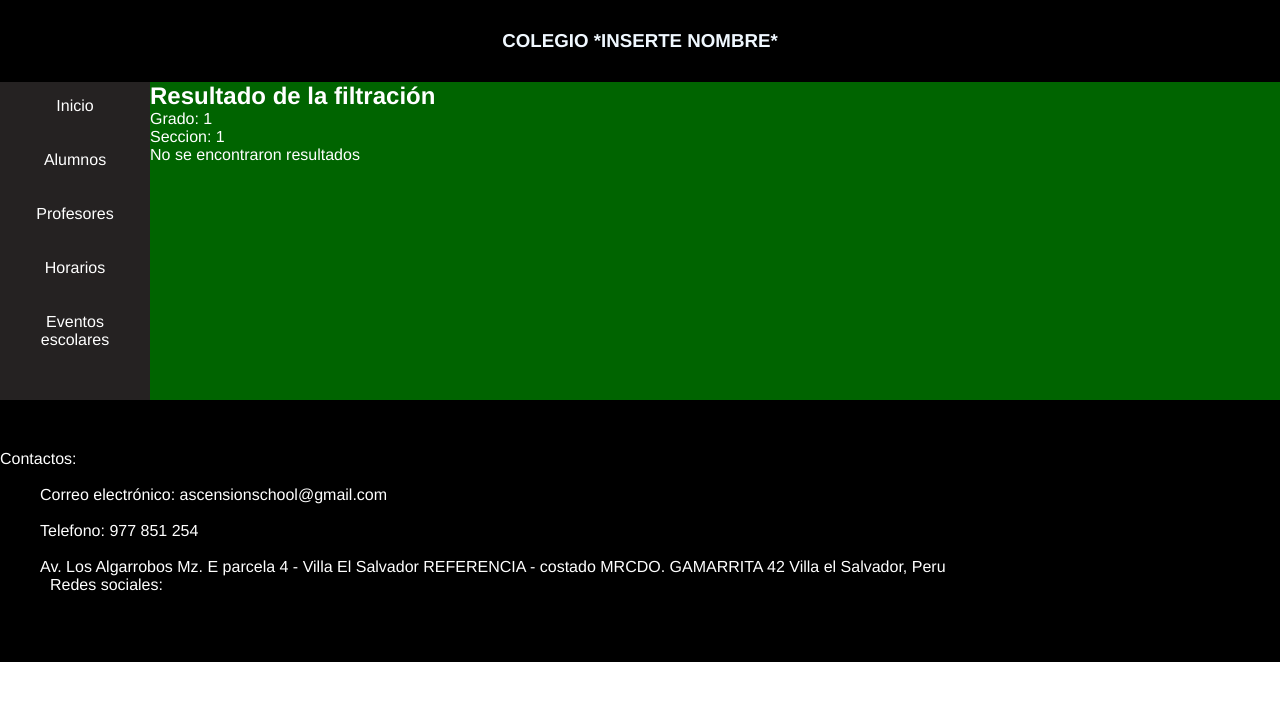
After one commit to alv4rol3on/proyectoColegio, a Flask app: page /filtradoResultado/1/1 in a window 1280 px wide. The commit adds this page. Shown: the top 701 px of the page. Run offline with Flask 3, Linux system fonts and the light colour scheme; tables that the repository leaves empty or names only in its code hold one stand-in row (values such as "Sample post").

Commit message:
CAMBIOS 31/01/2024 17:00
- Se corrigieron errores de editar registros de alumnos y profesores
- Se hicieron bases para los filtros en alumnos

```diff
--- a/proyectoColegio/app.py
+++ b/proyectoColegio/app.py
@@ -1,7 +1,7 @@
 import mysql.connector
 from flask import *
 from flask_wtf import *
-from forms import losforms, borrar
+from forms import losforms, busqueda
 
 app = Flask(__name__)
 app.config['SECRET_KEY'] = 'mikeysecreta'
@@ -16,6 +16,8 @@ def conectar():
         port="3306")
     cursor = conexion.cursor(dictionary=True)
     return conexion, cursor
+
+
 
 #PAGINAS CON FORMULARIO ALUMNO
 @app.route("/agregarAlumno", methods=["GET", "POST"])
@@ -47,7 +49,7 @@ def formularioAlumnos():
 
     return render_template("alumnos/agregarAlumno.html", aga=aga)
 
-@app.route("/xAlumno/<int:id>", methods=["GET", "POST"])
+@app.route("/alumnos/<int:id>", methods=["GET", "POST"])
 def deshabilitarAlumno(id):
     deshAlumno(id)
     return redirect(url_for("alumnos"))
@@ -68,7 +70,7 @@ def actAlumnos(id):
         nroApo = act.nro.data
         grado = act.grado.data
         seccion = act.seccion.data
-        estado = act.seccion.data
+        estado = act.estado.data
 
         # registro en la base de datos
         try:
@@ -77,7 +79,7 @@ def actAlumnos(id):
                 f"""
                UPDATE `proyectocole`.`alumno`
                 SET `nombreCompleto` = '{act.apellidoPaterno.data + " "+ act.apellidoMaterno.data+ ", " + act.nombres.data}', `dni` = {act.dni.data},
-                `telf` = {act.nro.data}, `grado` = '{act.grado.data}', `seccion` = '{act.seccion.data}', `estado` = '{act.estado.data}'
+                `telf` = {act.nro.data}, `grado` = '{act.grado.data}', `seccion` = '{act.seccion.data}', `estado` = {act.estado.data}
                 WHERE `id` = {id};
                 """)
             conexion.commit()
@@ -88,6 +90,32 @@ def actAlumnos(id):
             return redirect(url_for("inicio"))
 
     return render_template("alumnos/actualizarAlumno.html", act=act)
+
+@app.route("/filtrado", methods=["GET", "POST"])
+def filtrar():
+    filtro = busqueda(request.form)
+    if request.method == "POST":
+        grado = filtro.grado.data
+        seccion = filtro.seccion.data
+        #estado = filtro.estado.data
+        #listaFiltrada = filtroAlumnos(filtro.grado.data, filtro.seccion.data)
+        #print(filtroAlumnos(filtro.grado.data, filtro.seccion.data))
+        return redirect(url_for('resultados', grado=grado, seccion=seccion))
+
+    return render_template('alumnos/filtrosAlumnos.html', filtro=filtro)
+
+@app.route("/filtradoResultado/<grado>/<seccion>", methods=["GET", "POST"])
+def resultados(grado, seccion):
+    conexion, cursor = conectar()
+    cursor.execute(
+        f"""
+        SELECT * FROM alumno WHERE 'grado' = '{grado}' and 'seccion' = '{seccion}';
+        """)
+    listaFiltrada = cursor.fetchall()
+    print(listaFiltrada)
+
+
+    return render_template("alumnos/filtroResultadoAlumnos.html", grado=grado, seccion=seccion, listaFiltrada=listaFiltrada)
 
 #PAGINAS CON FORMULARIO PROFESOR
 @app.route("/agregarProfesor", methods=["GET", "POST"])
@@ -127,12 +155,12 @@ def profesores():
     listadoProfesores = listarProfesor()
     return render_template("profesores/listaProfesores.html", listadoProfesores = listadoProfesores)
 
-@app.route("/xProfesor/<int:id>", methods=["GET", "POST"])
+@app.route("/Profesor/<int:id>", methods=["GET", "POST"])
 def deshabilitarProfesor(id):
     deshProfesor(id)
     return redirect(url_for("profesores"))
 
-@app.route("/actualizarAlumno/<int:id>", methods=["GET", "POST"])
+@app.route("/actualizarProfesor/<int:id>", methods=["GET", "POST"])
 def actProfesor(id):
     acp = losforms(request.form)
     if request.method == "POST" and acp.validate:
@@ -151,35 +179,38 @@ def actProfesor(id):
                 f"""
                 UPDATE `proyectocole`.`profesor`
                 SET `nombreCompleto` = '{acp.apellidoPaterno.data + " "+ acp.apellidoMaterno.data+ ", " + acp.nombres.data}',
-                `dni` = '{acp.dni.data}', `telefono` = '{acp.nro.data}',
-                `tutoria` = '{acp.tutor.data}', `estado` = '{acp.estado.data}'>
+                `dni` = {acp.dni.data}, `telefono` = {acp.nro.data},
+                `tutoria` = '{acp.tutor.data}', `estado` = '{acp.estado.data}'
                 WHERE `id` = {id};
-                """
-            )
+                """)
             conexion.commit()
         except:
-            print("ERROR A02: ERROR AL ACTUALIZAR UN NUEVO PROFESOR")
+            print("ERROR D2: ERROR AL EDITAR UN NUEVO PROFESOR")
         finally:
             conexion.close()
             return redirect(url_for("profesores"))
 
-    return render_template("profesores/agregarProfesor.html", acp=acp)
+    return render_template("profesores/actualizarProfesor.html", acp=acp)
 
 
-#PAGINAS DE HORARIO
-@app.route("/horarios")
-def paginaHorario():
-    return render_template("horarios/pagHorarios.html")
 
 #paginas enlace
 @app.route("/")
 def inicio():
     return render_template("inicio.html")
 
-@app.route("/administrar")
-def admin():
-    return render_template("administracion.html")
 
+#FILTRO
+def filtroAlumnos(grado, seccion):
+    conexion, cursor = conectar()
+    cursor.execute(
+        f"""
+        SELECT * FROM alumno WHERE 'grado' = '{grado}' and 'seccion' = '{seccion}';
+        """)
+    listaFiltrada = cursor.fetchall()
+    conexion.close()
+
+    return listaFiltrada
 
 #otras funciones
 def listar():
--- a/proyectoColegio/forms.py
+++ b/proyectoColegio/forms.py
@@ -1,12 +1,12 @@
 from flask_wtf import FlaskForm
-from wtforms import StringField, IntegerField, SubmitField, SelectField
-from wtforms.validators import DataRequired, Email, Length
+from wtforms import StringField, IntegerField, SubmitField, SelectField, SearchField
+from wtforms.validators import DataRequired, Length
 
 salones = [("3 años", "3 años"), ("4 años", "4 años"), ("5 años", "5 años"), ("1ro prim", "1ro prim"), ("2do prim", "2do prim"),
             ("3ro prim", "3ro prim"), ("4to prim", "4to prim"), ("5to prim", "5to prim"), ("6to prim", "6to prim"),
             ("1ro sec", "1ro sec"), ("2do sec", "2do sec"), ("3ro sec", "3ro sec"), ("4to sec", "4to sec"), ("5to sec", "5to sec")]
 
-tutoria = [("libre", "libre"), ("3 años", "3 años"), ("4 años", "4 años"), ("5 años", "5 años"), ("1ro prim", "1ro prim"), ("2do prim", "2do prim"),
+tutoria = [("libre", "libre"), ("3 anhos", "3 años"), ("4 anhos", "4 años"), ("5 anhos", "5 años"), ("1ro prim", "1ro prim"), ("2do prim", "2do prim"),
             ("3ro prim", "3ro prim"), ("4to prim", "4to prim"), ("5to prim", "5to prim"), ("6to prim", "6to prim"),
             ("1ro sec", "1ro sec"), ("2do sec", "2do sec"), ("3ro sec", "3ro sec"), ("4to sec", "4to sec"), ("5to sec", "5to sec")]
 
@@ -35,12 +35,9 @@ class losforms(FlaskForm):
     deshabilitar = SubmitField("X")
     actualizar = SubmitField("F5")
 
-
-
-class borrar(FlaskForm):
-    id = IntegerField("Id de la persona: ", validators=[DataRequired()])
-    boton = SubmitField("Borrar de los registros")
-
-class filtro(FlaskForm):
+#filtro
+class busqueda(FlaskForm):
     grado = SelectField("Grado del alumno: ", choices=salones)
-    buscar = SubmitField("Buscar")
+    seccion = SelectField("Seccion: ", choices=[("A", "A"), ("B", "B")])
+    estado = IntegerField(render_kw={"placeholder": "Estado"})
+    boton = SubmitField("Buscar")
--- a/proyectoColegio/static/css/disenho.css
+++ b/proyectoColegio/static/css/disenho.css
@@ -128,6 +128,21 @@ select {
     font-size: 20px;
 }
 
+.filtro {
+    background-color: rgb(188, 3, 157);
+    color: aliceblue;
+    border-color: black;
+    font-size: 20px;
+    text-decoration: none;
+}
+
+.filtro:hover {
+    background-color: aliceblue;
+    color: rgb(188, 3, 157);
+    border-color: black;
+    font-size: 20px;
+}
+
 .Tabla {
     background-color: black;
 }
--- a/proyectoColegio/templates/alumnos/agregarAlumno.html
+++ b/proyectoColegio/templates/alumnos/agregarAlumno.html
@@ -1,4 +1,4 @@
-<link rel="stylesheet" type="text/css" href="static/css/disenho.css" />
+
 {% extends 'base.html' %} {% block title%}Agregar alumno{% endblock %} {%block
 content%}
 <br />
--- /dev/null
+++ b/proyectoColegio/templates/alumnos/filtroResultadoAlumnos.html
@@ -0,0 +1,18 @@
+{% extends 'base.html' %}
+{% block title%}Lista de alumnos | filtro Resultado{% endblock %}
+{% block content %}
+    <h2>Resultado de la filtración</h2>
+            <p>Grado: {{grado}}</p>
+            <p>Seccion: {{seccion}}</p>
+
+            {%if listaFiltrada%}
+                <ul>
+                    {%for info in listaFiltrada%}
+                        <li>{{info[0]}}</li>
+                    {% endfor %}
+                </ul>
+            {%else%}
+                <p>No se encontraron resultados</p>
+            {%endif%}
+    <br /><br />
+{% endblock %}
--- a/proyectoColegio/templates/base.html
+++ b/proyectoColegio/templates/base.html
@@ -20,7 +20,7 @@
       <a href="{{url_for('inicio')}}">Inicio</a><br><br>
       <a href="{{url_for('alumnos')}}">Alumnos</a><br><br>
       <a href="{{url_for('profesores')}}">Profesores</a><br><br>
-      <a href="{{url_for('paginaHorario')}}">Horarios</a><br><br>
+      <a>Horarios</a><br><br>
       <a>Eventos escolares</a><br><br>
     </div>
 
```
Also changed, not shown: proyectoColegio/templates/alumnos/filtrosAlumnos.html (added, +14 -0 lines), proyectoColegio/templates/alumnos/listaAlumnos.html (+5 -4 lines).
